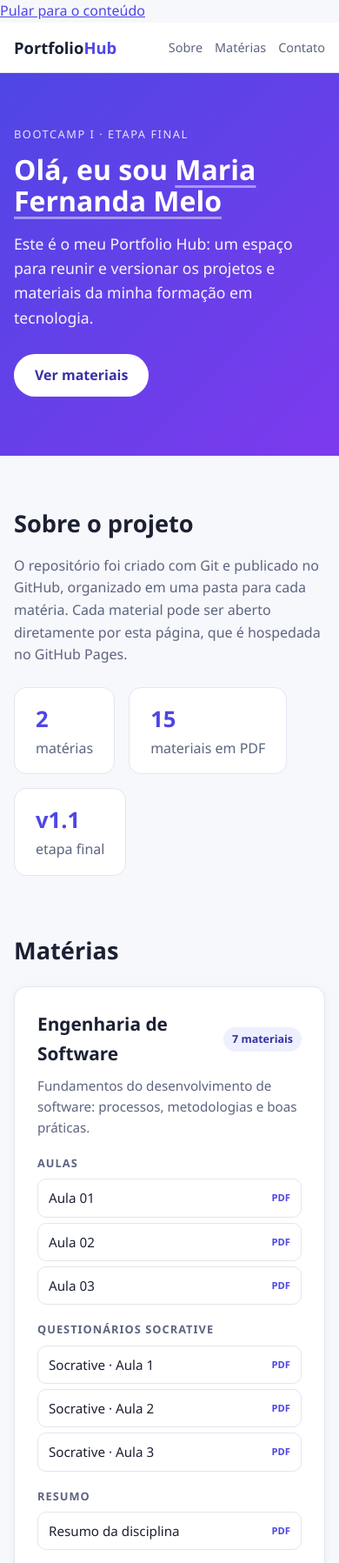
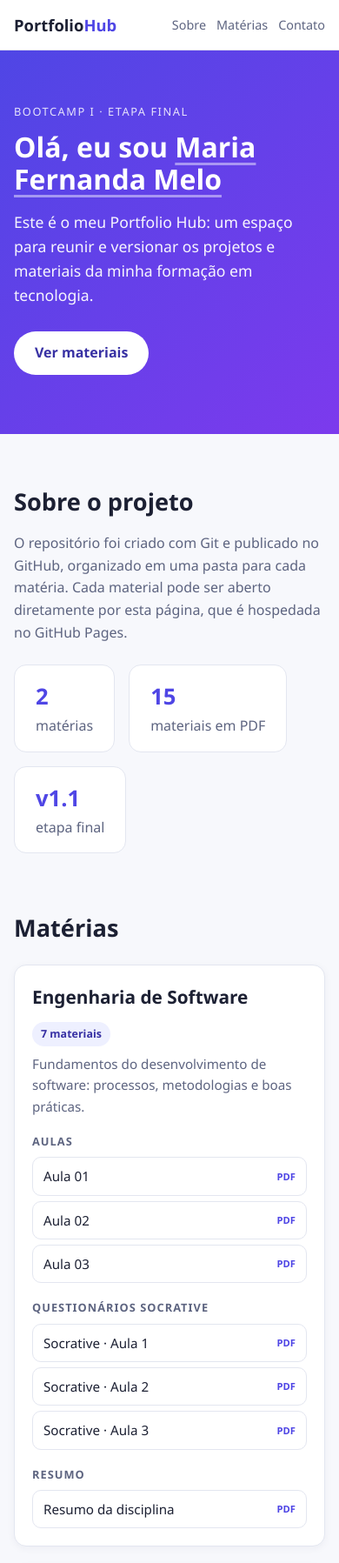
Before and after one commit to devplanta/portfolio_hub, a plain HTML site: page index.html in a window 390 px wide. Shown: the top 1797 px of the page at 87% size. Drawn offline with Linux system fonts and the light colour scheme.

Commit message:
Colocando Style.css dentro da pasta4

```diff
--- a/css/style.css
+++ b/css/style.css
@@ -1,4 +1,4 @@
-/* Portfolio Hub - v1.0 */
+/* Portfolio Hub - v1.1 */
 :root {
   --bg: #f7f8fc;
   --surface: #ffffff;
@@ -117,7 +117,7 @@ a { color: var(--primary); }
 /* Cards das matérias */
 .grade {
   display: grid;
-  grid-template-columns: repeat(auto-fit, minmax(310px, 1fr));
+  grid-template-columns: repeat(auto-fit, minmax(min(100%, 310px), 1fr));
   gap: 22px;
   margin-top: 20px;
 }
@@ -183,3 +183,37 @@ a { color: var(--primary); }
   .topo ul { gap: 14px; font-size: 0.9rem; }
   .hero { padding: 60px 0 68px; }
 }
+
+/* Acessibilidade e adaptação a telas pequenas */
+:where(a, button):focus-visible {
+  outline: 3px solid var(--primary);
+  outline-offset: 4px;
+}
+.hero a:focus-visible, .rodape a:focus-visible { outline-color: #fff; }
+section[id], footer[id], main[id] { scroll-margin-top: 110px; }
+.pular-conteudo {
+  position: fixed;
+  top: 8px;
+  left: 16px;
+  z-index: 100;
+  padding: 10px 16px;
+  background: #fff;
+  color: var(--primary-dark);
+  border-radius: 8px;
+  transform: translateY(-160%);
+}
+.pular-conteudo:focus { transform: translateY(0); }
+.card { min-width: 0; }
+.card header { flex-wrap: wrap; }
+.materiais a { gap: 12px; overflow-wrap: anywhere; }
+.materiais a span { flex-shrink: 0; }
+@media (max-width: 420px) {
+  .topo nav { flex-wrap: wrap; gap: 10px; }
+  .topo ul { flex-wrap: wrap; gap: 12px; }
+  .card { padding: 20px; }
+}
+@media (prefers-reduced-motion: reduce) {
+  html { scroll-behavior: auto; }
+  .botao, .materiais a { transition: none; }
+  .botao:hover { transform: none; }
+}
--- a/style.css
+++ /dev/null
@@ -1,219 +0,0 @@
-/* Portfolio Hub - v1.1 */
-:root {
-  --bg: #f7f8fc;
-  --surface: #ffffff;
-  --text: #1c2033;
-  --muted: #5d6480;
-  --primary: #4f46e5;
-  --primary-dark: #3730a3;
-  --border: #e3e6f0;
-  --radius: 14px;
-}
-
-* { box-sizing: border-box; margin: 0; padding: 0; }
-
-html { scroll-behavior: smooth; }
-
-body {
-  font-family: "Segoe UI", system-ui, -apple-system, Roboto, Arial, sans-serif;
-  background: var(--bg);
-  color: var(--text);
-  line-height: 1.6;
-}
-
-a { color: var(--primary); }
-
-.container {
-  width: min(1040px, 100% - 32px);
-  margin-inline: auto;
-}
-
-/* Topo */
-.topo {
-  position: sticky;
-  top: 0;
-  z-index: 10;
-  background: rgba(255, 255, 255, 0.92);
-  backdrop-filter: blur(8px);
-  border-bottom: 1px solid var(--border);
-}
-
-.topo nav {
-  display: flex;
-  align-items: center;
-  justify-content: space-between;
-  padding: 14px 0;
-}
-
-.logo {
-  font-weight: 700;
-  font-size: 1.15rem;
-  text-decoration: none;
-  color: var(--text);
-}
-.logo span { color: var(--primary); }
-
-.topo ul { list-style: none; display: flex; gap: 22px; }
-.topo ul a { text-decoration: none; color: var(--muted); font-weight: 500; }
-.topo ul a:hover { color: var(--primary); }
-
-/* Hero */
-.hero {
-  background: linear-gradient(135deg, #4f46e5, #7c3aed);
-  color: #fff;
-  padding: 88px 0 96px;
-}
-
-.eyebrow {
-  text-transform: uppercase;
-  letter-spacing: 0.12em;
-  font-size: 0.8rem;
-  opacity: 0.85;
-  margin-bottom: 12px;
-}
-
-.hero h1 {
-  font-size: clamp(2rem, 5vw, 3.2rem);
-  line-height: 1.15;
-  margin-bottom: 16px;
-}
-.hero h1 em { font-style: normal; text-decoration: underline; text-decoration-color: rgba(255,255,255,.45); text-underline-offset: 6px; }
-
-.lead { max-width: 560px; font-size: 1.1rem; opacity: 0.95; margin-bottom: 28px; }
-
-.botao {
-  display: inline-block;
-  background: #fff;
-  color: var(--primary-dark);
-  font-weight: 600;
-  padding: 12px 24px;
-  border-radius: 999px;
-  text-decoration: none;
-  transition: transform 0.15s, box-shadow 0.15s;
-}
-.botao:hover { transform: translateY(-2px); box-shadow: 0 8px 20px rgba(0,0,0,.2); }
-
-/* Seções */
-.secao { padding: 56px 0 8px; }
-.secao h2 { font-size: 1.7rem; margin-bottom: 14px; }
-.secao > p { max-width: 680px; color: var(--muted); }
-
-.destaques {
-  list-style: none;
-  display: flex;
-  flex-wrap: wrap;
-  gap: 16px;
-  margin-top: 24px;
-}
-.destaques li {
-  background: var(--surface);
-  border: 1px solid var(--border);
-  border-radius: var(--radius);
-  padding: 16px 24px;
-  color: var(--muted);
-}
-.destaques strong { display: block; font-size: 1.6rem; color: var(--primary); }
-
-/* Cards das matérias */
-.grade {
-  display: grid;
-  grid-template-columns: repeat(auto-fit, minmax(min(100%, 310px), 1fr));
-  gap: 22px;
-  margin-top: 20px;
-}
-
-.card {
-  background: var(--surface);
-  border: 1px solid var(--border);
-  border-radius: var(--radius);
-  padding: 26px;
-  box-shadow: 0 2px 10px rgba(30, 35, 70, 0.05);
-}
-
-.card header { display: flex; justify-content: space-between; align-items: center; gap: 12px; margin-bottom: 8px; }
-.card h3 { font-size: 1.3rem; }
-.card > p { color: var(--muted); font-size: 0.95rem; margin-bottom: 8px; }
-.card h4 {
-  margin: 18px 0 8px;
-  font-size: 0.8rem;
-  text-transform: uppercase;
-  letter-spacing: 0.08em;
-  color: var(--muted);
-}
-
-.badge {
-  background: #eef0ff;
-  color: var(--primary-dark);
-  font-size: 0.78rem;
-  font-weight: 600;
-  padding: 4px 10px;
-  border-radius: 999px;
-  white-space: nowrap;
-}
-
-.materiais { list-style: none; display: grid; gap: 6px; }
-.materiais a {
-  display: flex;
-  justify-content: space-between;
-  align-items: center;
-  padding: 9px 12px;
-  border: 1px solid var(--border);
-  border-radius: 10px;
-  text-decoration: none;
-  color: var(--text);
-  font-size: 0.95rem;
-  transition: border-color 0.15s, background 0.15s;
-}
-.materiais a:hover { border-color: var(--primary); background: #f5f5ff; }
-.materiais a span { font-size: 0.7rem; font-weight: 700; color: var(--primary); }
-
-/* Rodapé */
-.rodape {
-  margin-top: 72px;
-  background: #1c2033;
-  color: #c9cde0;
-  text-align: center;
-  padding: 36px 0;
-}
-.rodape strong { color: #fff; }
-.rodape a { color: #a5b4fc; }
-.rodape .mini { font-size: 0.8rem; margin-top: 8px; opacity: 0.7; }
-
-@media (max-width: 560px) {
-  .topo ul { gap: 14px; font-size: 0.9rem; }
-  .hero { padding: 60px 0 68px; }
-}
-
-/* Acessibilidade e adaptação a telas pequenas */
-:where(a, button):focus-visible {
-  outline: 3px solid var(--primary);
-  outline-offset: 4px;
-}
-.hero a:focus-visible, .rodape a:focus-visible { outline-color: #fff; }
-section[id], footer[id], main[id] { scroll-margin-top: 110px; }
-.pular-conteudo {
-  position: fixed;
-  top: 8px;
-  left: 16px;
-  z-index: 100;
-  padding: 10px 16px;
-  background: #fff;
-  color: var(--primary-dark);
-  border-radius: 8px;
-  transform: translateY(-160%);
-}
-.pular-conteudo:focus { transform: translateY(0); }
-.card { min-width: 0; }
-.card header { flex-wrap: wrap; }
-.materiais a { gap: 12px; overflow-wrap: anywhere; }
-.materiais a span { flex-shrink: 0; }
-@media (max-width: 420px) {
-  .topo nav { flex-wrap: wrap; gap: 10px; }
-  .topo ul { flex-wrap: wrap; gap: 12px; }
-  .card { padding: 20px; }
-}
-@media (prefers-reduced-motion: reduce) {
-  html { scroll-behavior: auto; }
-  .botao, .materiais a { transition: none; }
-  .botao:hover { transform: none; }
-}
```
